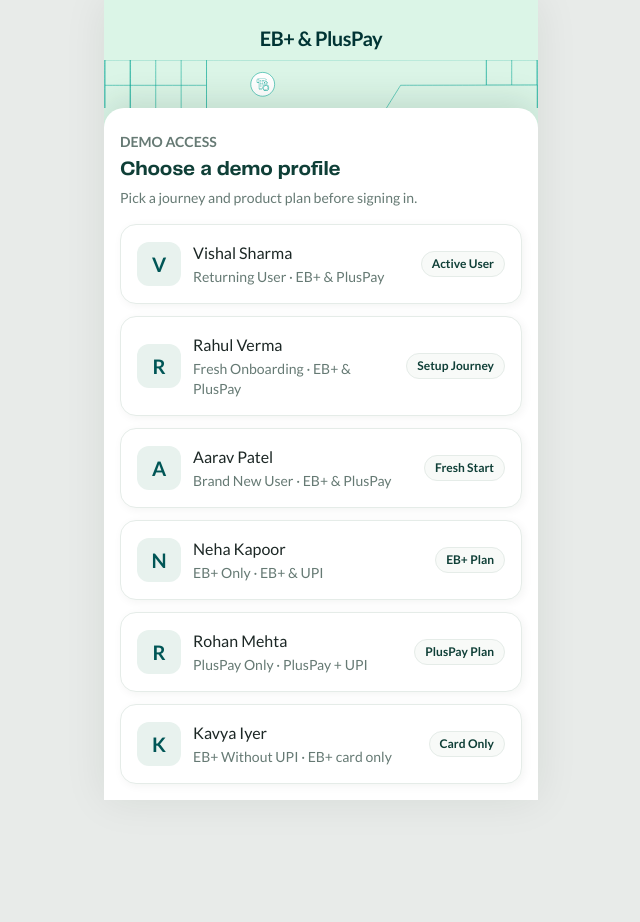
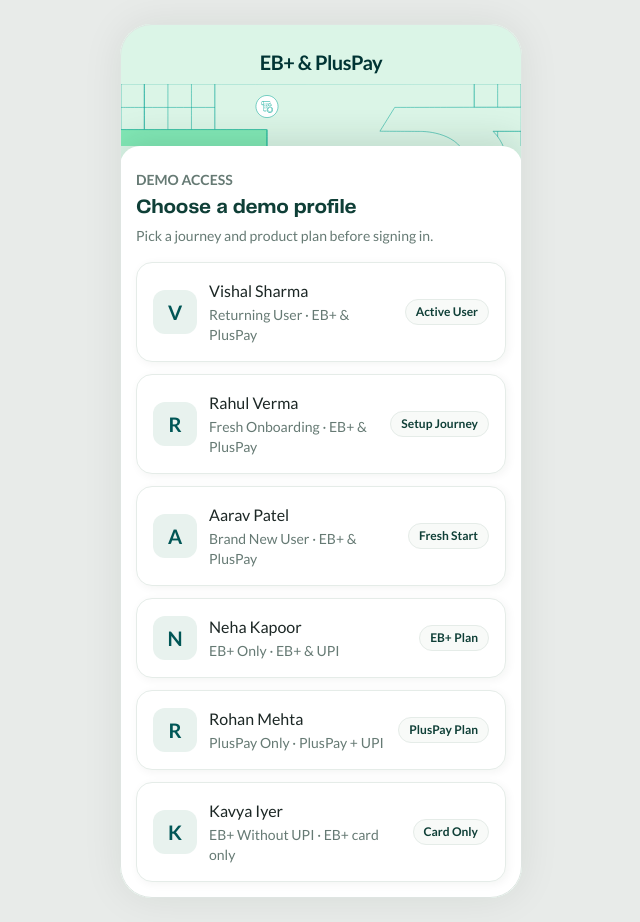
Before and after one commit to pai45/claim, a Next.js app: page / in a window 1280 px wide. Shown: the whole page, without its empty margins (319-959 px from the left). Before the commit the page ends 800 px from the top, so only its background shows below. Built offline with nearby package versions, Linux system fonts and the light colour scheme; no server answers.

Commit message:
Frame desktop app viewport

```diff
--- a/app/globals.css
+++ b/app/globals.css
@@ -149,6 +149,65 @@ body {
 body {
   --font-display: var(--font-pp-telegraf), "PP Telegraf", var(--font-lato),
     "Lato", ui-sans-serif, system-ui, sans-serif;
+}
+
+/*
+ * The live app remains a normal full-viewport mobile experience through
+ * 540px. Wider browsers present that same app inside an exact 402 x 874px
+ * review frame. The transform is intentional: it makes fixed descendants
+ * (drawers, scan/pay, chat, and install prompts) position against the phone
+ * rather than the desktop viewport.
+ */
+.desktop-mobile-frame {
+  position: relative;
+  width: 100%;
+  min-height: 100dvh;
+}
+
+@media (min-width: 541px) {
+  body {
+    display: flex;
+    min-height: max(100dvh, 922px);
+    align-items: center;
+    justify-content: center;
+    padding: 24px;
+  }
+
+  .desktop-mobile-frame {
+    isolation: isolate;
+    width: 402px;
+    height: 874px;
+    min-height: 0;
+    flex: 0 0 auto;
+    overflow: hidden;
+    border-radius: var(--radius-pill);
+    background: var(--color-surface);
+    box-shadow: var(--shadow-phone);
+    transform: translateZ(0);
+  }
+
+  .desktop-mobile-frame::after {
+    position: absolute;
+    z-index: 1000;
+    inset: 0;
+    border: 1px solid var(--color-border-muted);
+    border-radius: inherit;
+    content: "";
+    pointer-events: none;
+  }
+
+  .desktop-mobile-frame .h-dvh {
+    height: 100%;
+  }
+
+  .desktop-mobile-frame .min-h-dvh {
+    min-height: 100%;
+  }
+
+  .desktop-mobile-frame .login-viewport {
+    top: 0;
+    height: 100%;
+  }
 }
 
 /* Headings: PP Telegraf */
--- a/app/layout.tsx
+++ b/app/layout.tsx
@@ -79,8 +79,10 @@ export default function RootLayout({
       <body
         className={`${lato.variable} ${ppTelegraf.variable} ${lato.className} antialiased`}
       >
-        {children}
-        <AddToHomeScreenPrompt />
+        <div className="desktop-mobile-frame">
+          {children}
+          <AddToHomeScreenPrompt />
+        </div>
         <ServiceWorkerRegistrar />
       </body>
     </html>
--- a/components/host/employeeBenefitsHost.css
+++ b/components/host/employeeBenefitsHost.css
@@ -54,3 +54,15 @@
   overflow: hidden;
   background: #f8faf8;
 }
+
+@media (min-width: 541px) {
+  .employee-benefits-host {
+    min-height: 100%;
+  }
+
+  .employee-benefits-source,
+  .employee-benefits-claims,
+  .employee-benefits-mpin-verification {
+    height: 100%;
+  }
+}
```
